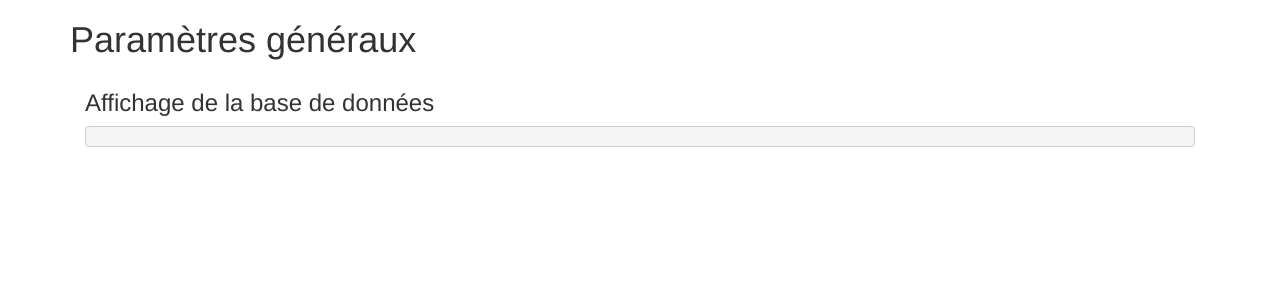
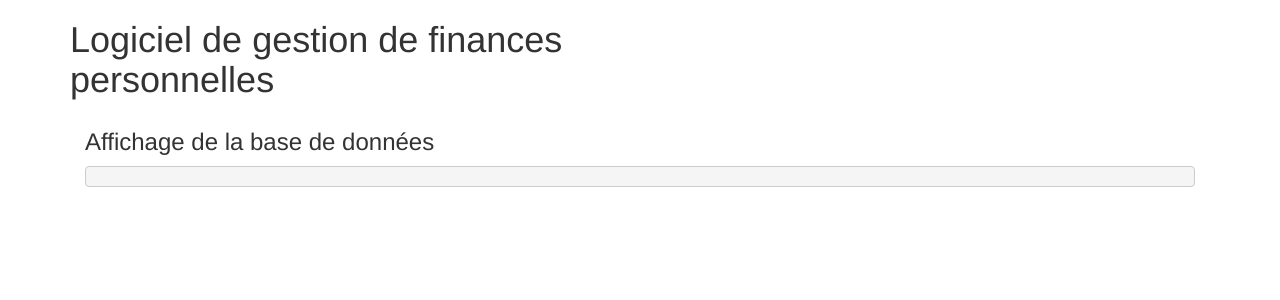
Before and after one commit to relaxmax68/autogestion.old, a PHP site: the page made by controleur.php in a window 1280 px wide. Shown: the top 300 px of the page. Run offline with PHP 8.4, Linux system fonts and the light colour scheme; data that the repository does not hold is empty; a stand-in replaces the project's code that opens the database connection.

Commit message:
changement du titre de la page

```diff
--- a/vues/header.php
+++ b/vues/header.php
@@ -2,7 +2,7 @@
 <div class="col-lg-12">
   <div class="row">
 	<div class="col-lg-6">
-	  <h1>Paramètres généraux</h1>
+	  <h1>Logiciel de gestion de finances personnelles</h1>
 	</div>
   </div>
 </div>
```
